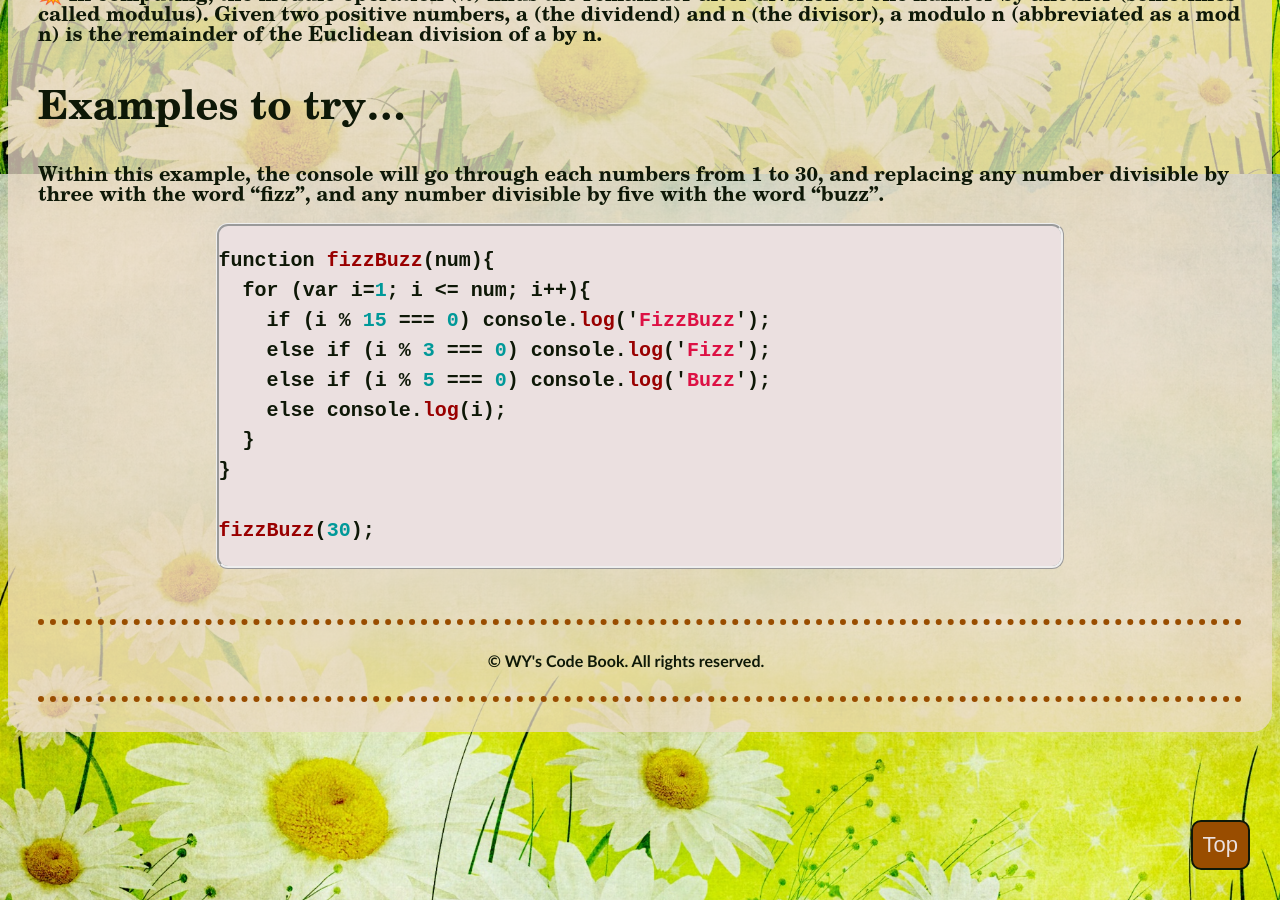
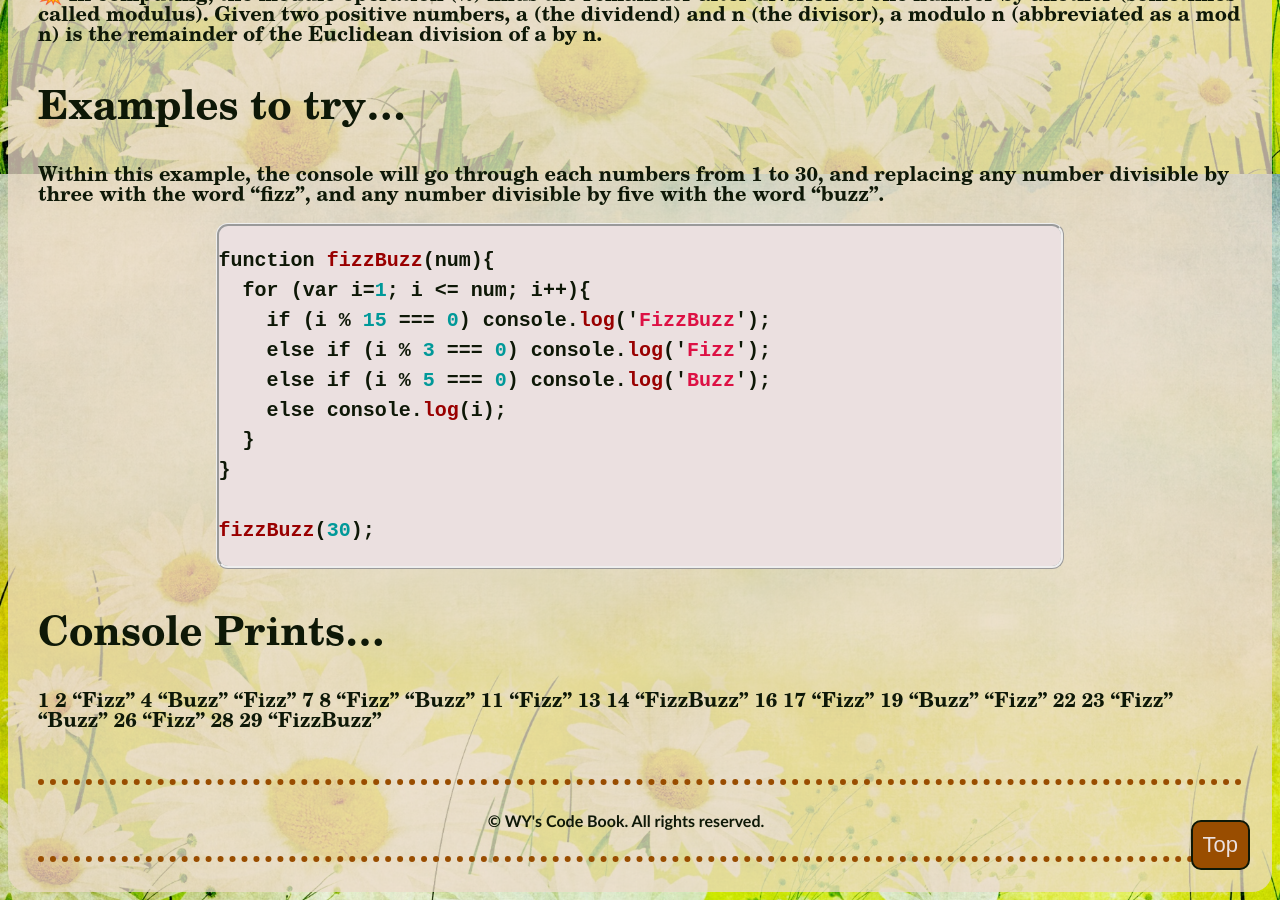
Before and after one commit to WYCodeBook/WYCodeBook.github.io, a Jekyll site: the page built from _algorithms/Fizz-Buzz.md, in a window 1280 px wide and 900 px high, scrolled down 726 px. Built offline with Jekyll 4.4.1, drawn with Linux system fonts in a browser that asks for light colours; some web fonts are replaced.

Commit message:
updated posts

```diff
--- a/_algorithms/Fizz-Buzz.md
+++ b/_algorithms/Fizz-Buzz.md
@@ -26,3 +26,36 @@ function fizzBuzz(num){
 
 fizzBuzz(30);
 {% endhighlight %}
+
+### Console Prints...
+
+1
+2
+"Fizz"
+4
+"Buzz"
+"Fizz"
+7
+8
+"Fizz"
+"Buzz"
+11
+"Fizz"
+13
+14
+"FizzBuzz"
+16
+17
+"Fizz"
+19
+"Buzz"
+"Fizz"
+22
+23
+"Fizz"
+"Buzz"
+26
+"Fizz"
+28
+29
+"FizzBuzz"
```
Also changed, not shown: _javascript/console-log.md (+1 -1 lines).
